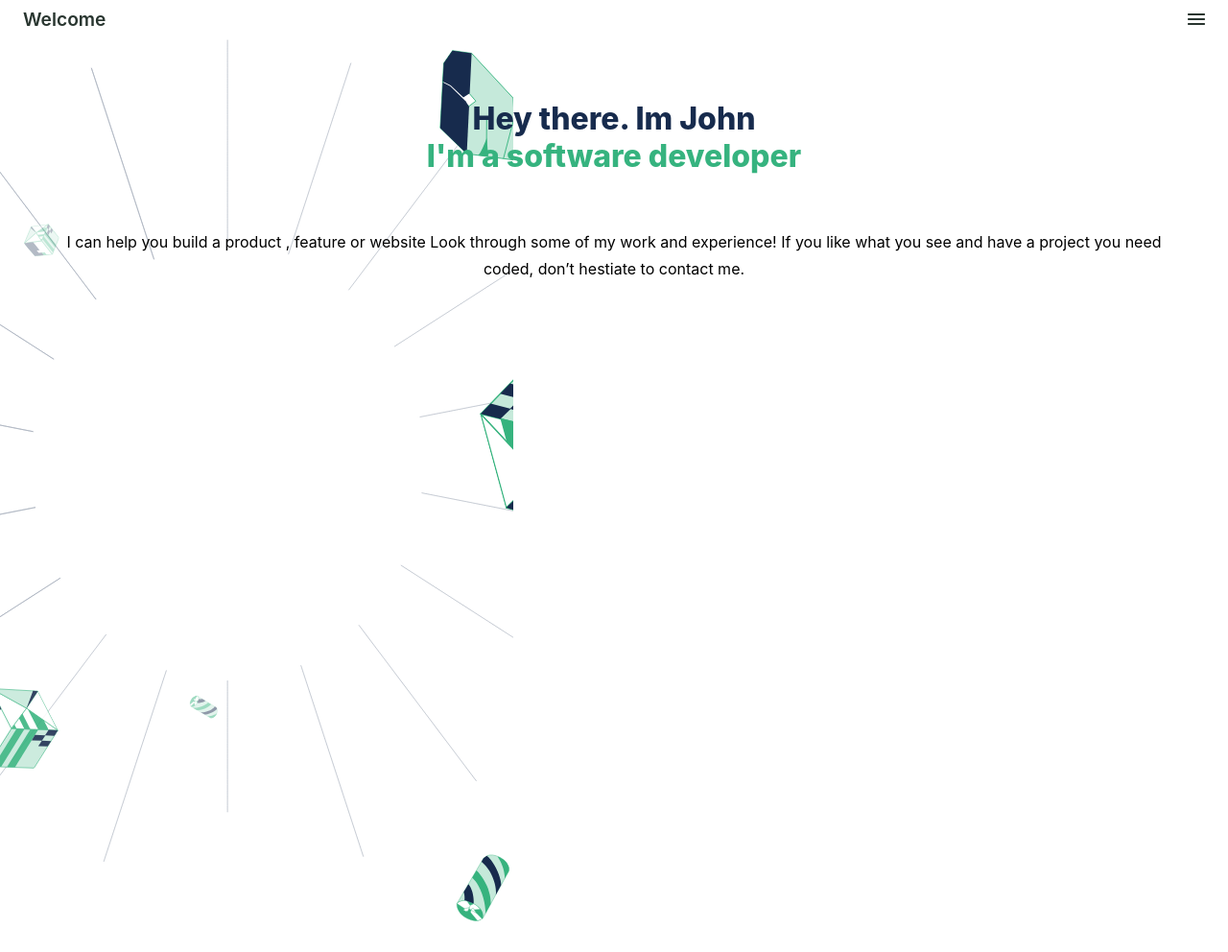
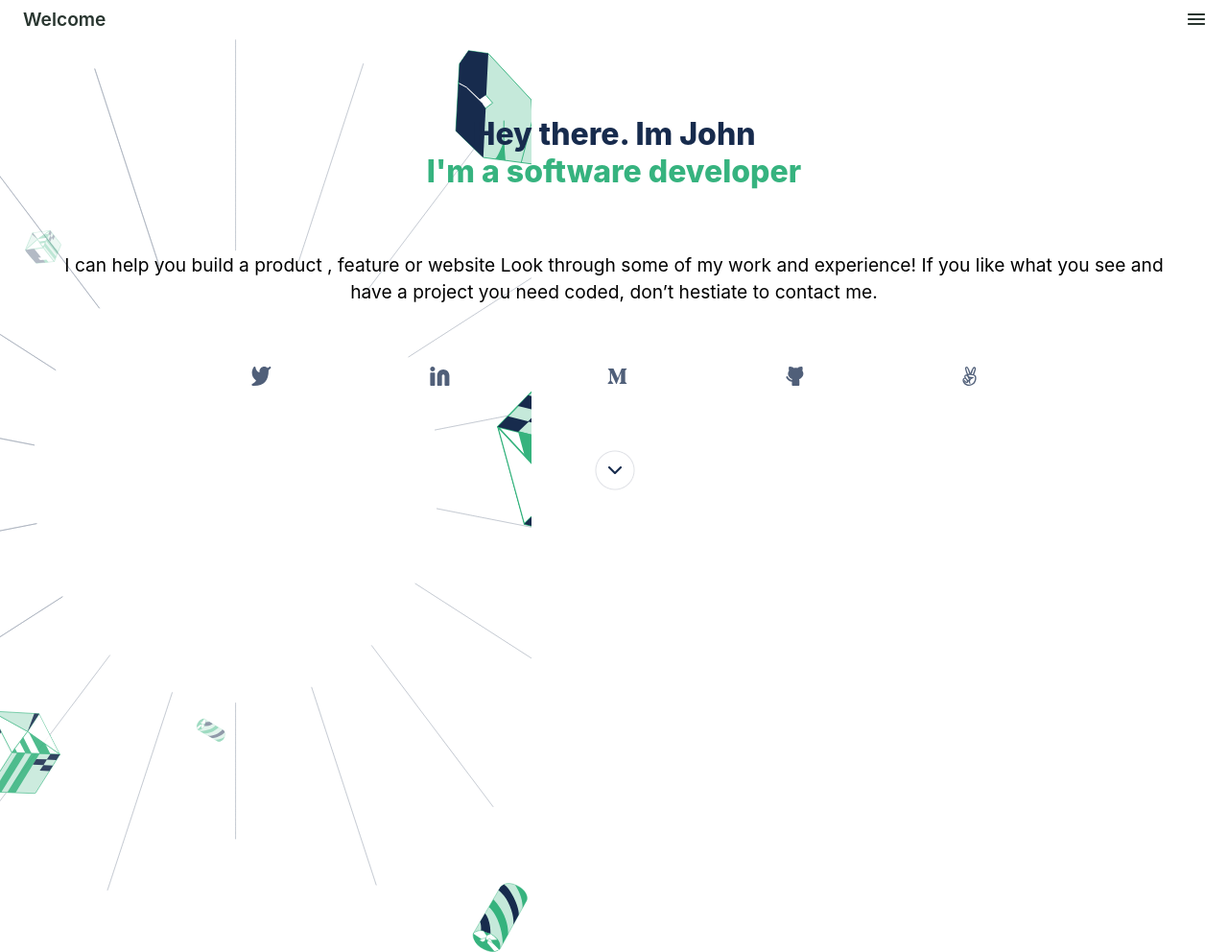
Before and after one commit to JohnDMurphy/Portfolio, a website: page index.html in a window 1280 px wide. Shown: the whole page at 96% size. Before the commit the page ends 968 px from the top, so only its background shows below. Drawn offline with Linux system fonts and the light colour scheme; a web font is replaced by a local one.

Commit message:
add socals and action button

```diff
--- a/index.html
+++ b/index.html
@@ -23,6 +23,14 @@
         my work and experience! If you like what you see and have a project you
         need coded, don’t hestiate to contact me.
       </p>
+      <div class="socials">
+        <img src="./images/twitter.svg" alt="" />
+        <img src="./images/Linkedin icon.svg" alt="" />
+        <img src="./images/medium.svg" alt="" />
+        <img src="./images/github.svg" alt="" />
+        <img src="./images/angellist.svg" alt="" />
+      </div>
+      <img src="./images/Action.png" alt="" />
     </div>
   </body>
 </html>
--- a/style.css
+++ b/style.css
@@ -23,8 +23,8 @@
   background-image: url(./images/header-illsutration-mobile.svg);
   background-repeat: no-repeat;
   background-size: contain;
-  padding: 4rem;
-  gap: 3.5rem;
+  padding: 5rem 4rem;
+  gap: 4rem;
 }
 
 #nav-bar {
@@ -59,6 +59,13 @@
 #para {
   font-weight: 400;
   line-height: 28px;
+  font-size: 1.2rem;
+}
+
+.socials {
+  display: flex;
+  justify-content: space-around;
+  width: 80%;
 }
 
 .blue {
```
Also changed, not shown: images/Action.png (added), images/Linkedin icon.svg (added), images/angellist.svg (added), images/github.svg (added), images/medium.svg (added), images/twitter.svg (added).
